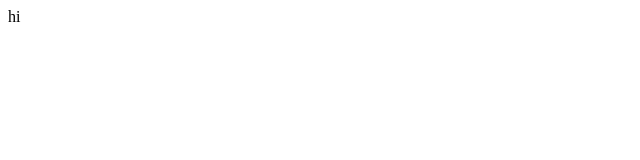
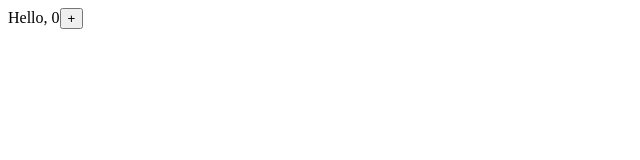
Before and after one commit to Juwon-Yun/LearnNextJs, a Next.js app: page / in a window 1280 px wide. Shown: the top 160 px of the page, without its empty margins (0-640 px from the left). Built offline with nearby package versions, Linux system fonts and the light colour scheme.

Commit message:
feat: why use nextJs?

```diff
--- a/pages/index.ts
+++ /dev/null
@@ -1,5 +0,0 @@
-const HoneComponent = () => {
-    return "hi"
-};
-
-export default HoneComponent;
--- /dev/null
+++ b/pages/index.tsx
@@ -0,0 +1,28 @@
+// CRA => CSR
+
+// NEXTJs => SSR, Pre-rendering the source code
+// => 상호 작용이 일어나면 react js 가 화면을 렌더링하지만
+// js를 멈춘다면 아무것도 일어나지 않을떄 next js는 무언가를 해줄 수 있다.
+// (Ex : javascript를 허용해 달라는 메세지를 날린다.)
+
+import { useState } from "react";
+
+const HoneComponent = () => {
+    const [count, setCount] = useState(0)
+
+    const handlingCount = () => {
+        setCount(count + 1)
+    }
+
+    return (<>
+        <div>
+            Hello, { count }
+
+            <button onClick={() => {
+                handlingCount()
+            }}>+</button>
+        </div>
+    </>)
+};
+
+export default HoneComponent;
```
